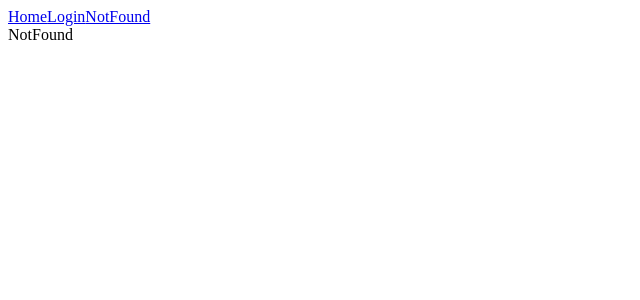
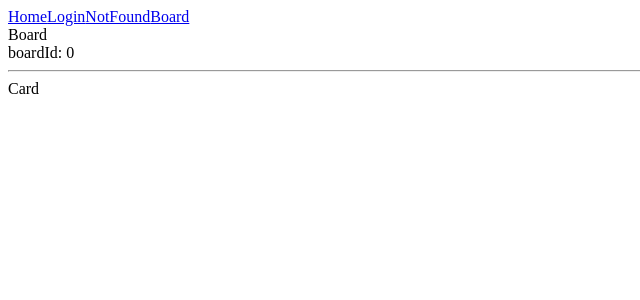
Before and after one commit to jojoldu/bns, a Vue app in the folder bns-admin-client/: page /board/1/card/1 in a window 1280 px wide. Shown: the top 300 px of the page, without its empty margins (0-640 px from the left). Built offline with nearby package versions, Linux system fonts and the light colour scheme.

Commit message:
Board, Card 컴포넌트 추가

```diff
--- /dev/null
+++ b/bns-admin-client/src/components/Board.vue
@@ -0,0 +1,25 @@
+<template>
+    <div>
+        Board
+        <div>boardId: {{boardId}}</div>
+        <hr/>
+        <router-view></router-view>
+    </div>
+</template>
+
+<script>
+    export default {
+        data() {
+            return {
+                boardId: 0
+            }
+        },
+        created() {
+            console.log(this.$route.params.boardId)
+        }
+    }
+</script>
+
+<style scoped>
+
+</style>
--- /dev/null
+++ b/bns-admin-client/src/components/Card.vue
@@ -0,0 +1,15 @@
+<template>
+    <div>
+        Card
+    </div>
+</template>
+
+<script>
+    export default {
+        name: "Card"
+    }
+</script>
+
+<style scoped>
+
+</style>
--- a/bns-admin-client/src/components/Navbar.vue
+++ b/bns-admin-client/src/components/Navbar.vue
@@ -3,6 +3,7 @@
         <router-link to="/">Home</router-link>
         <router-link to="/login">Login</router-link>
         <router-link to="/not">NotFound</router-link>
+        <router-link to="/board/1">Board</router-link>
     </div>
 </template>
 
```
Also changed, not shown: bns-admin-client/src/router/index.js (+7 -1 lines).
